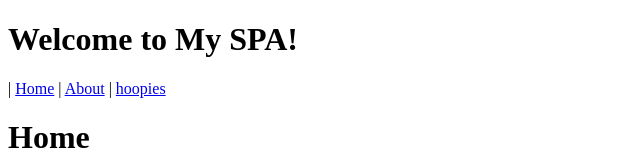
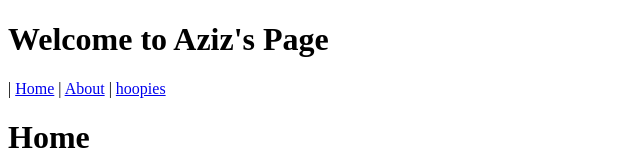
Before and after one commit to AzizDul/node-heroku, a website: page index.html in a window 1280 px wide. Shown: the top 160 px of the page, without its empty margins (0-640 px from the left). Drawn offline with Linux system fonts and the light colour scheme.

Commit message:
Update index.html

```diff
--- a/index.html
+++ b/index.html
@@ -10,7 +10,7 @@
 
 <body>
 
-<h1> Welcome to My SPA! </h1>
+<h1>Welcome to Aziz's Page</h1>
 
    <div>
 		<p> | <a href="#/home">Home</a> | <a href="#/about">About</a> | <a href="#/hoobies">hoopies</a> </p>
```
